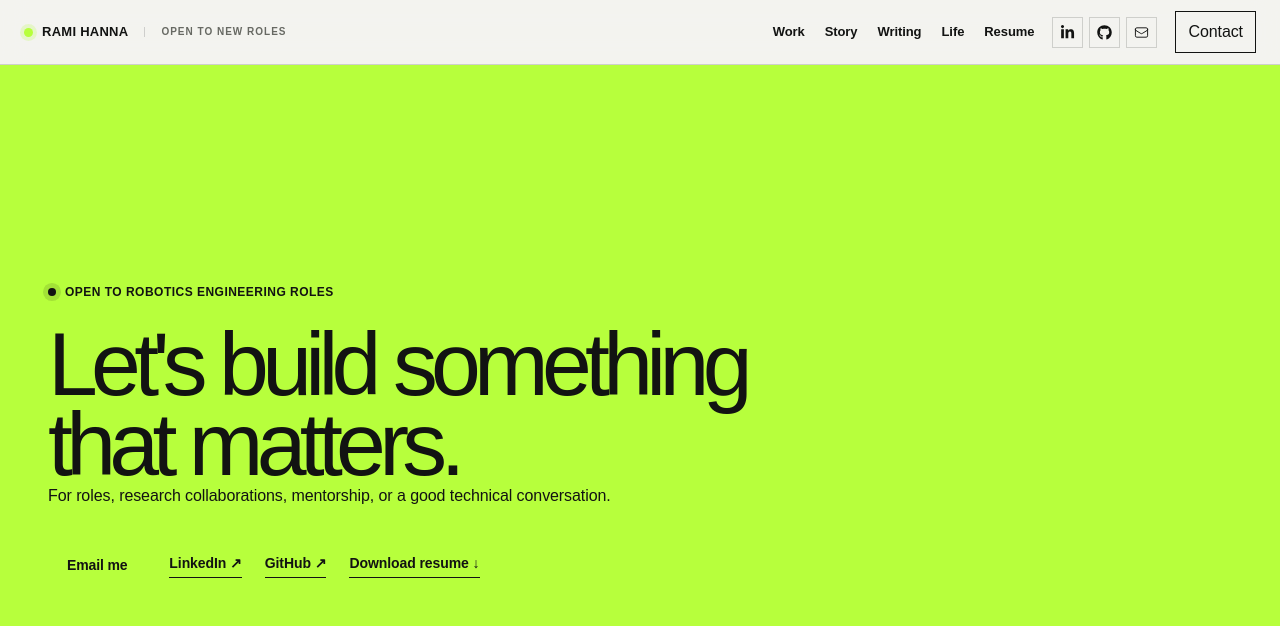
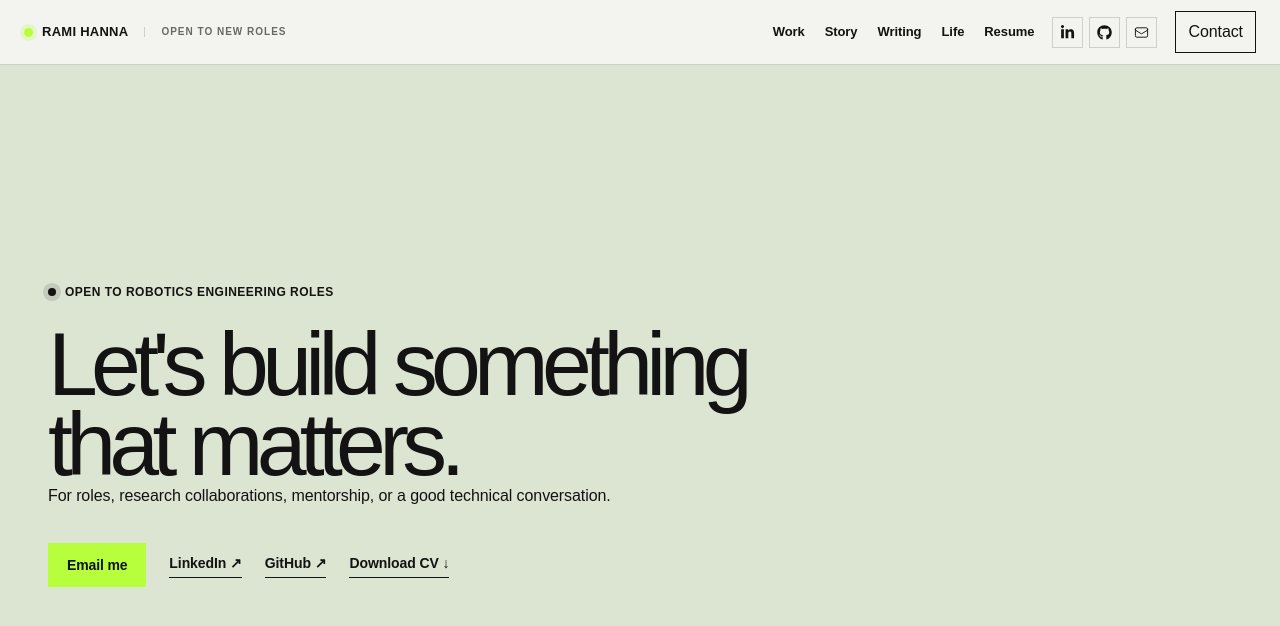
Before and after one commit to rh5rep/portfolio, a Next.js app: page /contact in a window 1280 px wide. Shown: the top 626 px of the page. Built offline with nearby package versions, Linux system fonts and the light colour scheme.

Commit message:
Update public CV and contact accent

```diff
--- a/app/contact/page.tsx
+++ b/app/contact/page.tsx
@@ -19,7 +19,7 @@ export default function ContactPage() {
             <Link className="button button--light" href="mailto:s242507@dtu.dk">Email me</Link>
             <Link href="https://www.linkedin.com/in/ramiihanna/" target="_blank" rel="noreferrer">LinkedIn ↗</Link>
             <Link href="https://github.com/rh5rep" target="_blank" rel="noreferrer">GitHub ↗</Link>
-            <Link href="/resume.pdf" download="Rami_Hanna_Resume.pdf">Download resume ↓</Link>
+            <Link href="/resume.pdf" download="Rami_Hanna_Robotics_Autonomous_Systems_CV.pdf">Download CV ↓</Link>
           </div>
         </div>
       </section>
--- a/app/globals.css
+++ b/app/globals.css
@@ -280,7 +280,7 @@ body {
 .contact__links { display: flex; flex-wrap: wrap; gap: 13px 23px; margin-top: 35px; align-items: center; font-size: 14px; font-weight: 700; }
 .contact__links > a:not(.button) { border-bottom: 1px solid currentColor; padding-bottom: 3px; }
 .contact--compact { margin-top: 100px; background: #dce4d2; }
-.contact--page { display: grid; min-height: calc(100svh - 64px); align-items: center; }
+.contact--page { display: grid; min-height: calc(100svh - 64px); align-items: center; background: #dce4d2; }
 
 .project-hero { padding-top: 35px; padding-bottom: 75px; }
 .back-link { display: inline-block; font-size: 13px; font-weight: 700; }
--- a/app/resume/page.tsx
+++ b/app/resume/page.tsx
@@ -26,7 +26,7 @@ export default function Resume() {
       <section className="resume-page site-shell">
         <div className="resume-page__heading">
           <div><p className="eyebrow">Resume</p><h1>Robotics engineering across software, sensing, controls, and the physical world.</h1><p>Boston-based engineer building systems that become more useful when the hardware, software, measurement, and human context are considered together.</p></div>
-          <div className="resume-page__actions"><Link className="button button--dark" href="/resume.pdf" download="Rami_Hanna_Resume.pdf">Download PDF</Link><Link className="button button--quiet" href="mailto:s242507@dtu.dk">Email</Link></div>
+          <div className="resume-page__actions"><Link className="button button--dark" href="/resume.pdf" download="Rami_Hanna_Robotics_Autonomous_Systems_CV.pdf">Download CV</Link><Link className="button button--quiet" href="mailto:s242507@dtu.dk">Email</Link></div>
         </div>
         <section className="resume-section"><p className="eyebrow">Experience</p><div className="resume-roles">{roles.map((role) => <article key={role.title}><span>{role.period}</span><h2>{role.title}</h2><ul>{role.details.map((detail) => <li key={detail}>{detail}</li>)}</ul></article>)}</div></section>
         <section className="resume-section resume-section--split"><div><p className="eyebrow">Education</p><h2>Technical University of Denmark</h2><p>M.Sc. Autonomous Systems · thesis defended and degree requirements completed August 2026.</p><p className="resume-page__detail">Thesis: <em>Modeling and Experimental Evaluation of a Wearable Tendon-Driven Finger Actuator for Neurorehabilitation Tasks.</em></p><h2>University of New South Wales</h2><p>Exchange studies in Computer Science · September–December 2025.</p><h2>Wentworth Institute of Technology</h2><p>B.S. Electromechanical Engineering, 2019–2023 · Summa Cum Laude · Dean&apos;s Award in Electromechanical Engineering.</p></div><div><p className="eyebrow">Toolkit</p>{skills.map(([label, ...items]) => <div className="resume-skill-group" key={label}><h2>{label}</h2><div className="skill-list">{items.map((skill) => <span key={skill}>{skill}</span>)}</div></div>)}</div></section>
```
Also changed, not shown: 1 other file (tests, documents, lock files or other folders).
